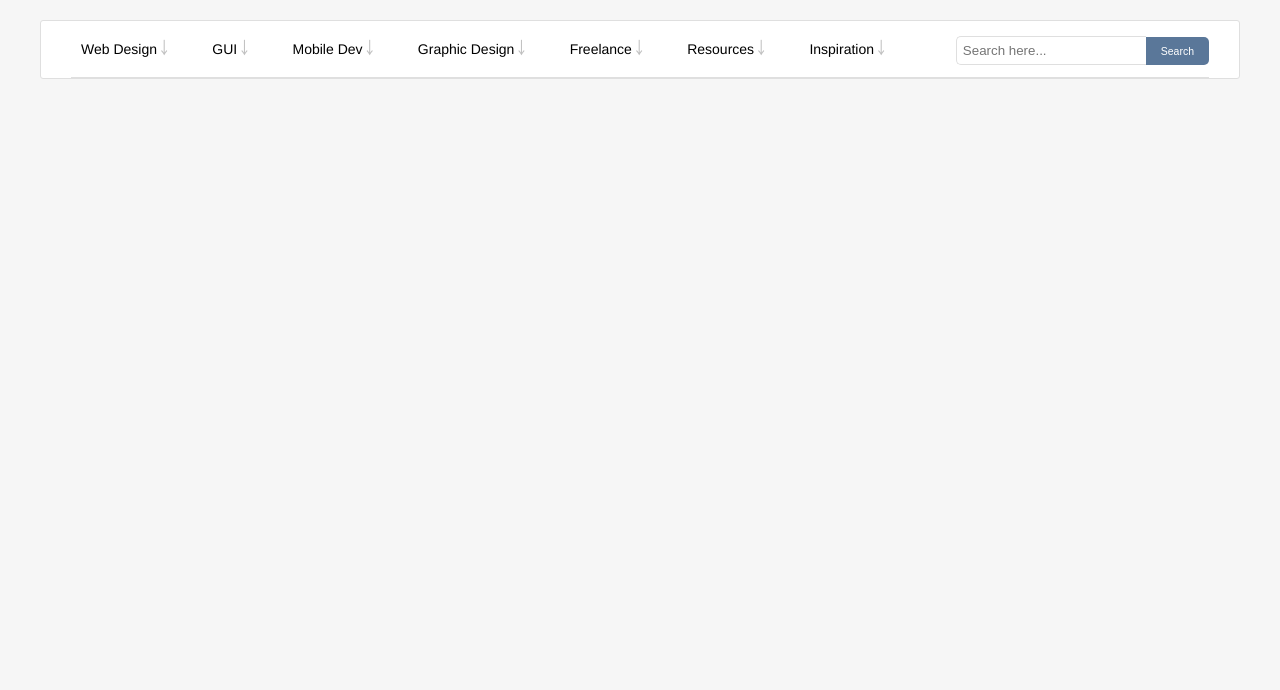
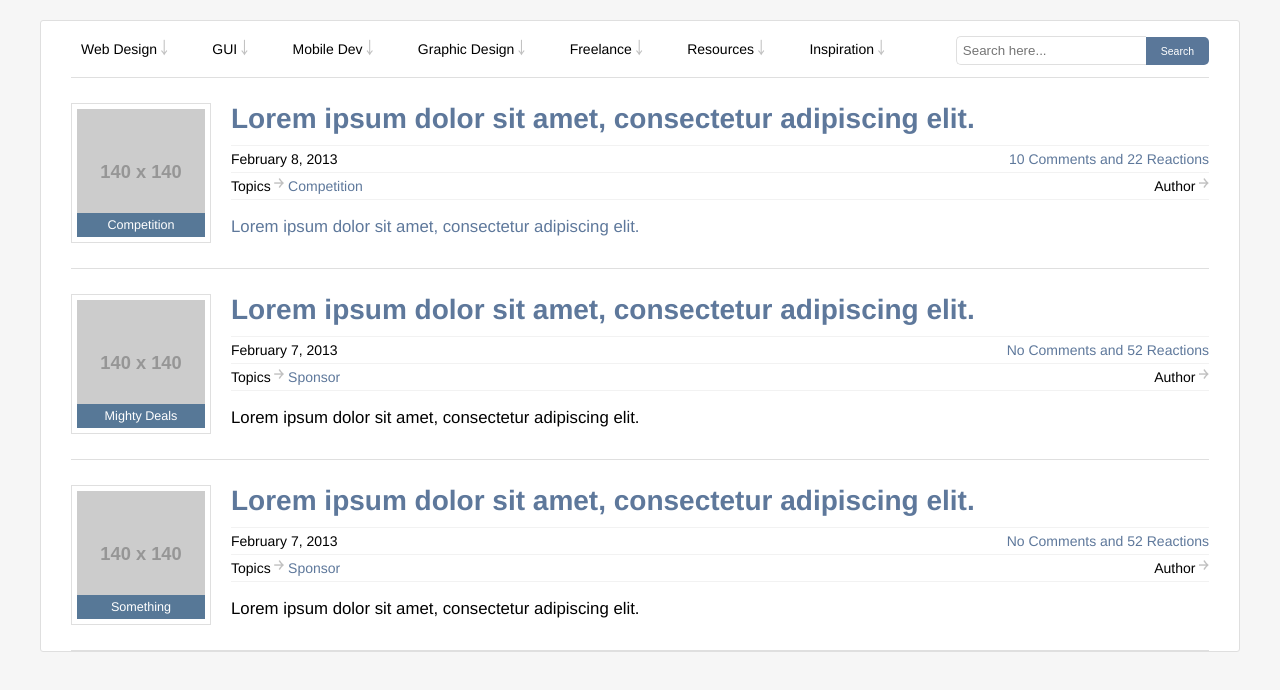
Before and after one commit to Sylphony/zaplabs-test, a plain HTML site: page src/index.html in a window 1280 px wide. Drawn offline with Linux system fonts and the light colour scheme; placeholder pictures from the web are drawn by us.

Commit message:
Added content boxes

```diff
--- a/src/css/base/reset.css
+++ b/src/css/base/reset.css
@@ -17,3 +17,12 @@ a {
     color:#5e789b;
     text-decoration:none;
 }
+
+h1 {
+    margin-top:0;
+    margin-bottom:0;
+}
+
+figure {
+    margin:0;
+}
--- /dev/null
+++ b/src/css/components/content.box.css
@@ -0,0 +1,84 @@
+.content__box {
+    padding-top:25px;
+    padding-bottom:25px;
+
+    border-bottom:1px solid #dfdfdf;
+}
+
+.content__box-figure {
+    position:relative;
+
+    float:left;
+
+    width:140px;
+    height:140px;
+
+    padding:5px;
+
+    border:1px solid #dfdfdf;
+}
+
+.content__box-figure-img {
+    width:100%;
+    height:100%;
+}
+
+.content__box-figure-caption {
+    position:absolute;
+    left:5px;
+    right:5px;
+    bottom:5px;
+
+    padding:5px;
+
+    color:#FFF;
+    font-size:0.9rem;
+    text-align:center;
+
+    background-color:#577897;
+}
+
+
+.content__box-info {
+    margin-left:160px;
+}
+
+.content__box-info-title,
+.content__box-info-group {
+    border-bottom:1px solid #f2f2f2;
+}
+
+.content__box-info-title {
+    font-size:2rem;
+    padding-bottom:10px;
+}
+
+.content__box-info-group {
+    padding:5px 0;
+}
+
+.content__box-info-numcomments,
+.content__box-info-author {
+    float:right;
+}
+
+.content__box-info-topics-title::after,
+.content__box-info-author::after {
+    content:"￫";
+
+    display:inline-block;
+
+    margin-left:3px;
+
+    color:#c0c0c0;
+    font-size:1.5rem;
+    line-height:0;
+}
+
+.content__box-info-description {
+    font-size:1.2rem;
+}
+
+.content__box-info-description:last-of-type {
+    margin-bottom:0;
+}
--- a/src/css/components/header.css
+++ b/src/css/components/header.css
@@ -129,7 +129,7 @@
 }
 
 .header__nav-sublink::after {
-    content:"➡";
+    content:"￫";
 
     display:none;
 }
--- a/src/css/utils/support.css
+++ b/src/css/utils/support.css
@@ -4,3 +4,14 @@
 
     list-style-type:none;
 }
+
+.clearfix::before,
+.clearfix::after {
+    content:" ";
+
+    display:table;
+}
+
+.clearfix::after {
+    clear:both;
+}
--- a/src/index.html
+++ b/src/index.html
@@ -8,6 +8,7 @@
         <link rel="stylesheet" type="text/css" href="css/base/reset.css">
         <link rel="stylesheet" type="text/css" href="css/utils/support.css">
         <link rel="stylesheet" type="text/css" href="css/components/header.css">
+        <link rel="stylesheet" type="text/css" href="css/components/content.box.css">
     </head>
 
     <body>
@@ -70,6 +71,88 @@
                     </ul>
                 </nav>
             </header>
+
+            <main class="content">
+                <section class="content__boxlist">
+                    <div class="content__box clearfix">
+                        <figure class="content__box-figure">
+                            <img class="content__box-figure-img" src="http://placehold.it/140">
+                            <figcaption class="content__box-figure-caption">Competition</figcaption>
+                        </figure>
+                        <div class="content__box-info">
+                            <h1 class="content__box-info-title">
+                                <a class="content__box-info-title-link" href="#">Lorem ipsum dolor sit amet, consectetur adipiscing elit.</a>
+                            </h1>
+                            <ul class="content__box-info-details reset-list">
+                                <li class="content__box-info-group">
+                                    <a class="content__box-info-numcomments">10 Comments and 22 Reactions</a>
+                                    <span class="content__box-info-date">February 8, 2013</span>
+                                </li>
+                                <li class="content__box-info-group">
+                                    <span class="content__box-info-topics">
+                                        <span class="content__box-info-topics-title">Topics</span>
+                                        <a href="#" class="content__box-info-topics-link">Competition</a>
+                                    </span>
+                                    <span class="content__box-info-author">Author</span>
+                                </li>
+                            </ul>
+                            <p class="content__box-info-description"><a href="#">Lorem ipsum dolor sit amet, consectetur adipiscing elit.</a></p>
+                        </div>
+                    </div>
+
+                    <div class="content__box clearfix">
+                        <figure class="content__box-figure">
+                            <img class="content__box-figure-img" src="http://placehold.it/140">
+                            <figcaption class="content__box-figure-caption">Mighty Deals</figcaption>
+                        </figure>
+                        <div class="content__box-info">
+                            <h1 class="content__box-info-title">
+                                <a class="content__box-info-title-link" href="#">Lorem ipsum dolor sit amet, consectetur adipiscing elit.</a>
+                            </h1>
+                            <ul class="content__box-info-details reset-list">
+                                <li class="content__box-info-group">
+                                    <a class="content__box-info-numcomments">No Comments and 52 Reactions</a>
+                                    <span class="content__box-info-date">February 7, 2013</span>
+                                </li>
+                                <li class="content__box-info-group">
+                                    <span class="content__box-info-topics">
+                                        <span class="content__box-info-topics-title">Topics</span>
+                                        <a href="#" class="content__box-info-topics-link">Sponsor</a>
+                                    </span>
+                                    <span class="content__box-info-author">Author</span>
+                                </li>
+                            </ul>
+                            <p class="content__box-info-description">Lorem ipsum dolor sit amet, consectetur adipiscing elit.</a></p>
+                        </div>
+                    </div>
+
+                    <div class="content__box clearfix">
+                        <figure class="content__box-figure">
+                            <img class="content__box-figure-img" src="http://placehold.it/140">
+                            <figcaption class="content__box-figure-caption">Something</figcaption>
+                        </figure>
+                        <div class="content__box-info">
+                            <h1 class="content__box-info-title">
+                                <a class="content__box-info-title-link" href="#">Lorem ipsum dolor sit amet, consectetur adipiscing elit.</a>
+                            </h1>
+                            <ul class="content__box-info-details reset-list">
+                                <li class="content__box-info-group">
+                                    <a class="content__box-info-numcomments">No Comments and 52 Reactions</a>
+                                    <span class="content__box-info-date">February 7, 2013</span>
+                                </li>
+                                <li class="content__box-info-group">
+                                    <span class="content__box-info-topics">
+                                        <span class="content__box-info-topics-title">Topics</span>
+                                        <a href="#" class="content__box-info-topics-link">Sponsor</a>
+                                    </span>
+                                    <span class="content__box-info-author">Author</span>
+                                </li>
+                            </ul>
+                            <p class="content__box-info-description">Lorem ipsum dolor sit amet, consectetur adipiscing elit.</a></p>
+                        </div>
+                    </div>
+                </section>
+            </main>
         </div>
     </body>
 </html>
```
